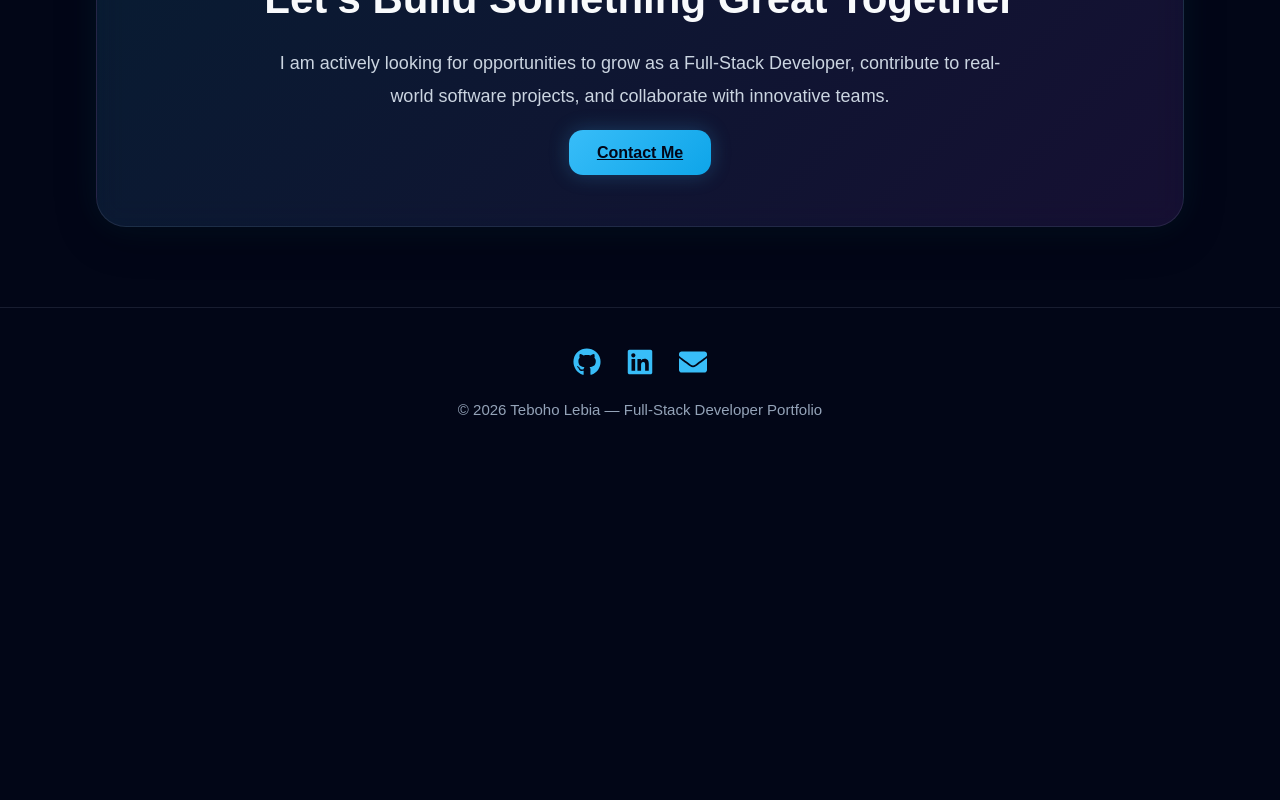
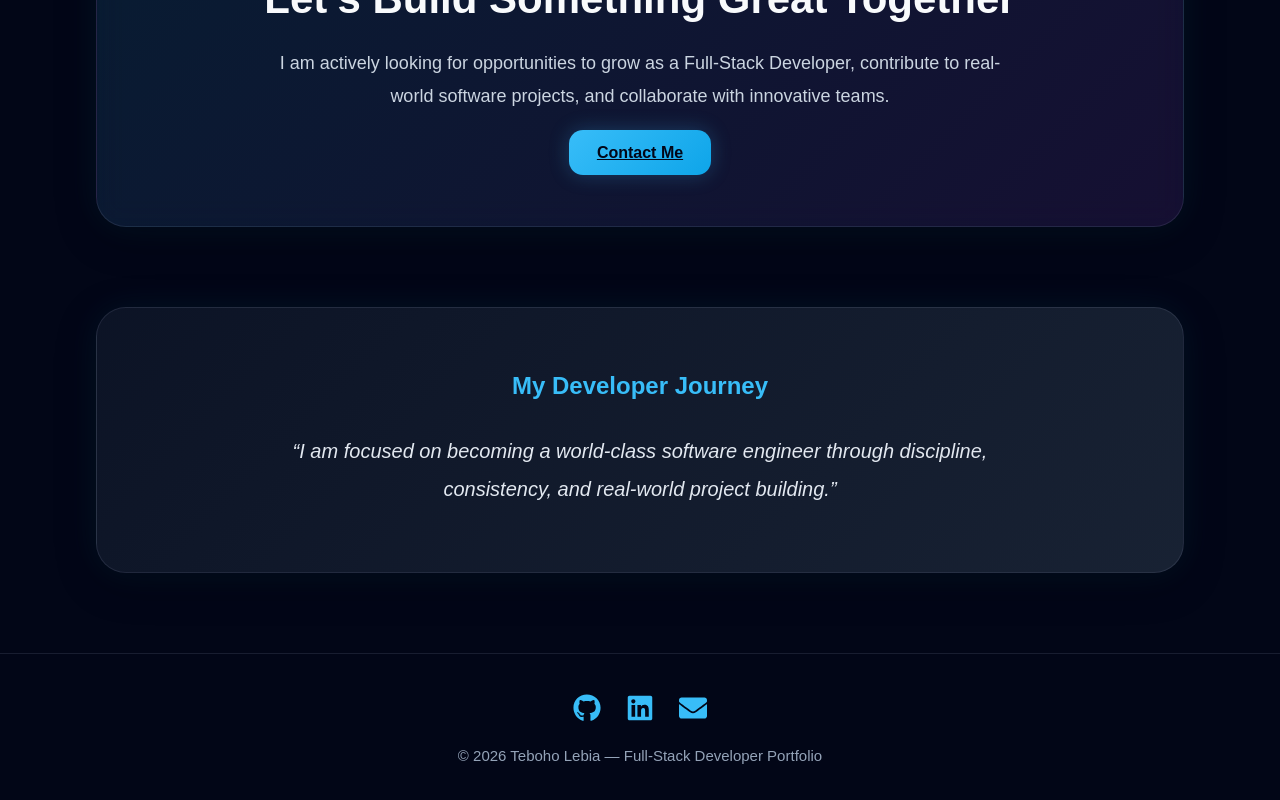
Before and after one commit to TechBoho/teboho-portfolio, a React (Vite) app: page / in a window 1280 px wide. Shown: the part 6755-7555 px from the top of the page. Before the commit the page ends 7213 px from the top, so only its background shows below. Built offline with nearby package versions, Linux system fonts and the light colour scheme.

Commit message:
Added developer journey quote section

```diff
--- a/src/App.css
+++ b/src/App.css
@@ -950,3 +950,50 @@ body {
     opacity: 1;
   }
 }
+.journey-section {
+  width: 85%;
+  margin: 5rem auto;
+}
+
+.journey-card {
+  padding: 4rem 2rem;
+
+  text-align: center;
+
+  border-radius: 30px;
+
+  background:
+    linear-gradient(
+      135deg,
+      rgba(15, 23, 42, 0.8),
+      rgba(30, 41, 59, 0.8)
+    );
+
+  border: 1px solid rgba(148, 163, 184, 0.15);
+
+  backdrop-filter: blur(14px);
+
+  box-shadow:
+    0 10px 40px rgba(0, 0, 0, 0.25),
+    0 0 35px rgba(56, 189, 248, 0.08);
+}
+
+.journey-card h2 {
+  margin-bottom: 2rem;
+
+  color: #38bdf8;
+}
+
+.journey-card p {
+  max-width: 800px;
+
+  margin: auto;
+
+  font-size: 1.25rem;
+
+  line-height: 1.9;
+
+  color: #e2e8f0;
+
+  font-style: italic;
+}
--- a/src/App.jsx
+++ b/src/App.jsx
@@ -619,6 +619,17 @@ function App() {
   </div>
 </section>
 
+          <section className="journey-section">
+  <div className="journey-card">
+    <h2>My Developer Journey</h2>
+
+    <p>
+      “I am focused on becoming a world-class software engineer through
+      discipline, consistency, and real-world project building.”
+    </p>
+  </div>
+</section>
+
       <footer className="footer">
   <div className="footer-icons">
     <a
```
